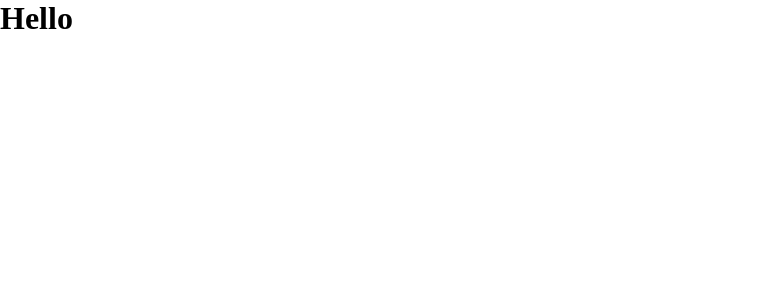
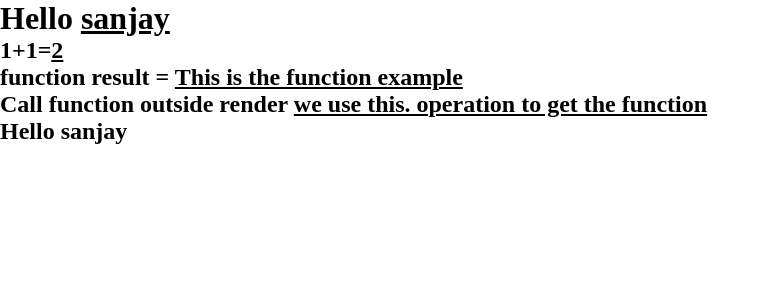
Before and after one commit to Sanjay-RD/Github-Finder, a React (Create React App) app: page / in a window 1280 px wide. Shown: the top 300 px of the page, without its empty margins (0-771 px from the left). Built offline with nearby package versions, Linux system fonts and the light colour scheme.

Commit message:
Ecpression and Conditionals in JSX

```diff
--- a/src/App.js
+++ b/src/App.js
@@ -1,11 +1,45 @@
+import React, { Component } from "react";
 import "./App.css";
 
-function App() {
-  return (
-    <div className="App">
-      <h1>Hello</h1>
-    </div>
-  );
+class App extends Component {
+  // we can use any js operation within between render and return
+  demo1 = () => "we use this. operation to get the function";
+  render() {
+    let name = "sanjay";
+    const demo = () => "This is the function example";
+    const loading = false;
+    const showName = true;
+    // we can use if statement inside render and return
+    if (loading) {
+      return <h1>loading...</h1>;
+    } //we can also use ternary operator incase
+    return (
+      <div className="App">
+        {/* to call the variable we use {} and pass the variable */}
+        <h1>
+          Hello <u>{name}</u>
+        </h1>
+        {/* we can also use any operation between double curly bracket ie{} */}
+        <h2>
+          1+1=<u>{1 + 1}</u>
+        </h2>
+        {/* using function */}
+        <h2>
+          function result = <u>{demo()}</u>
+        </h2>
+        {/* if we want to call function outside of render than we use this. ->functionname */}
+        <h2>
+          Call function outside render <u>{this.demo1()}</u>
+        </h2>
+        {/* using ternary operator */}
+        {loading ? (
+          <h1>Loading...</h1>
+        ) : (
+          <h2>Hello {showName ? name : null}</h2>
+        )}
+      </div>
+    );
+  }
 }
 
 export default App;
```
Also changed, not shown: 1 other file (tests, documents, lock files or other folders).
